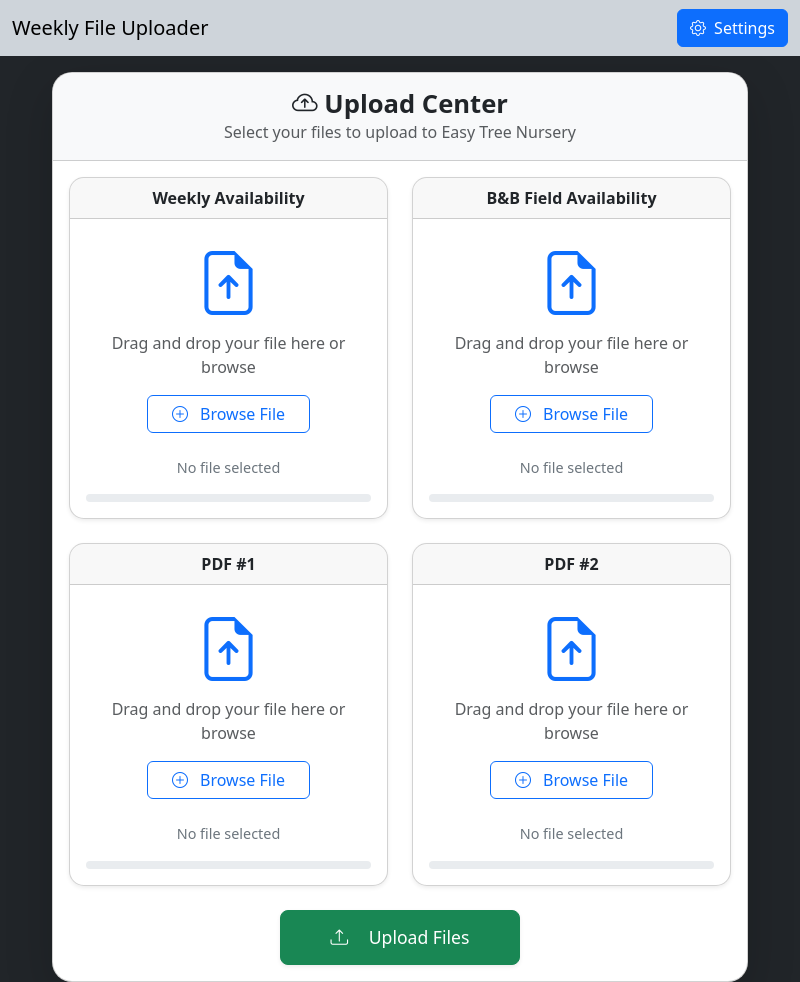
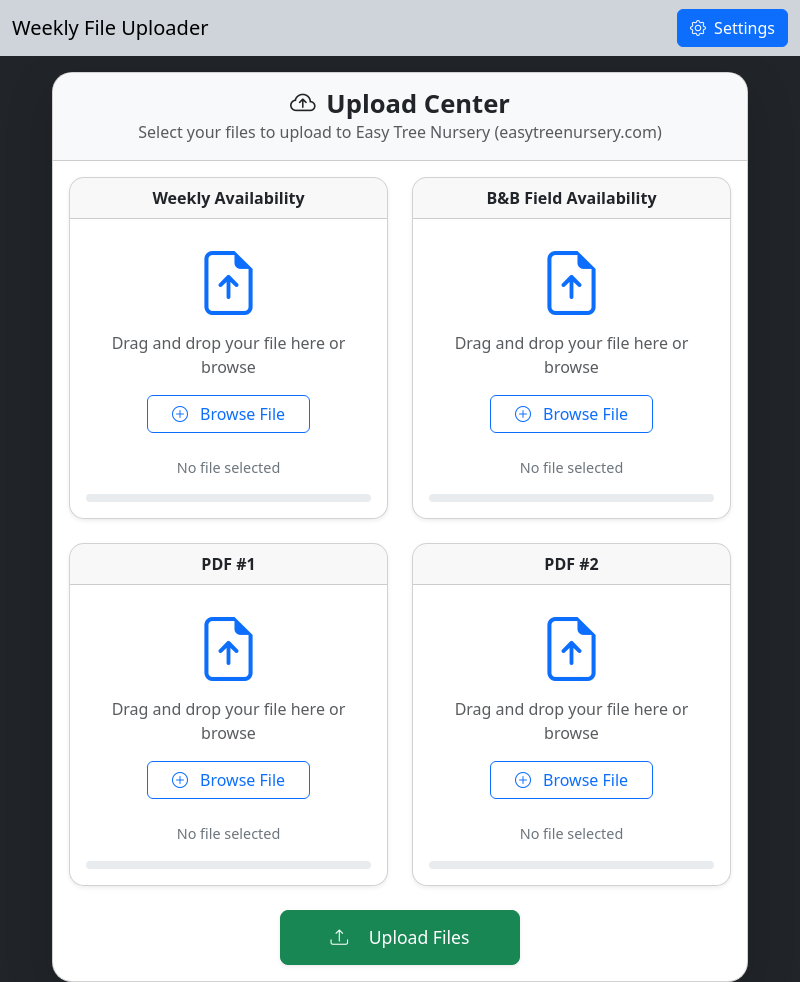
Before and after one commit to brencemoore/Easy-Tree-Nursery-Folder-Program, an Electron app: page public/index.html in a window 800 px wide. Drawn offline with nearby package versions, Linux system fonts and the light colour scheme.

Commit message:
Minor changes to upload center icon

```diff
--- a/public/index.html
+++ b/public/index.html
@@ -36,11 +36,11 @@
                 <!-- Header -->
                 <div class="card-header text-center py-3">
                     <h3 class="mb-0">
-                        <i class="bi bi-cloud-arrow-up"></i>
+                        <i class="bi bi-cloud-arrow-up me-1"></i>
                         Upload Center
                     </h3>
 
-                    <p class="text-muted mb-0">Select your files to upload to Easy Tree Nursery</p>
+                    <p class="text-muted mb-0">Select your files to upload to Easy Tree Nursery (easytreenursery.com)</p>
                 </div>
 
                 <!-- Body -->
```
